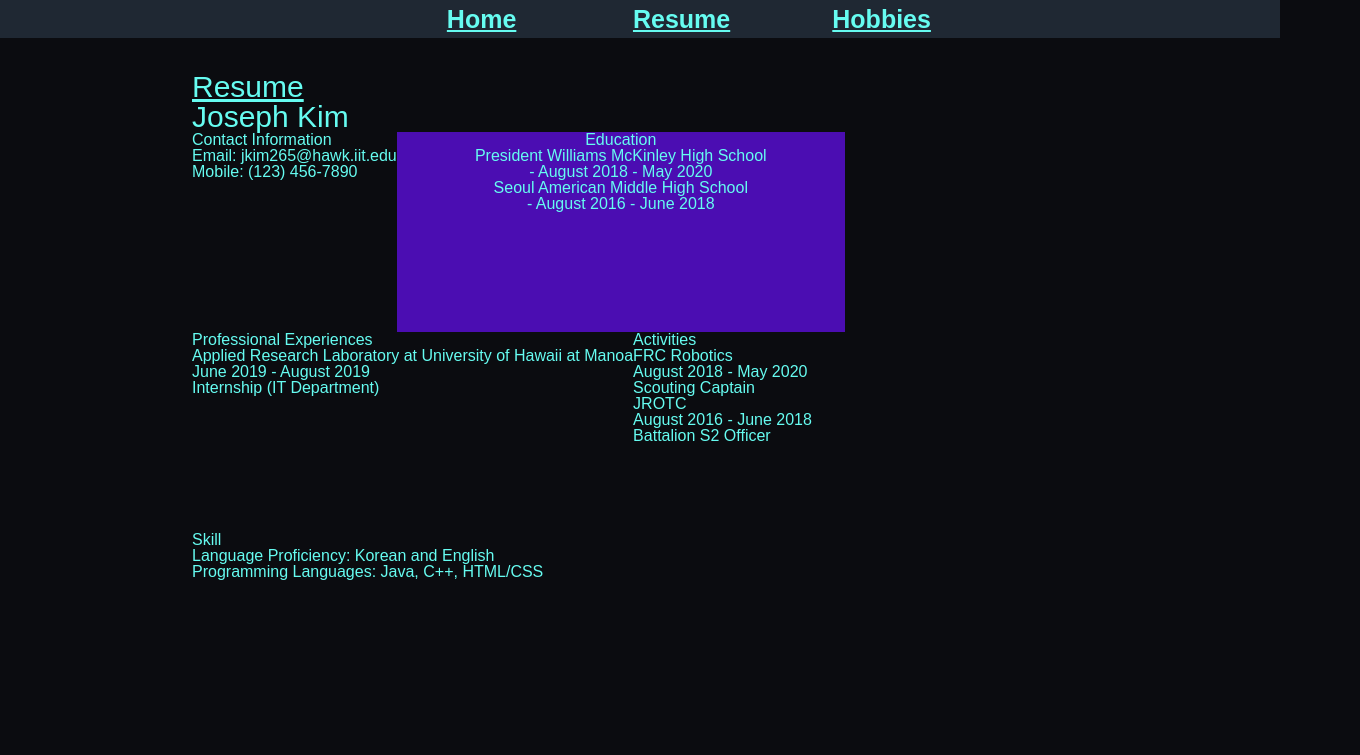
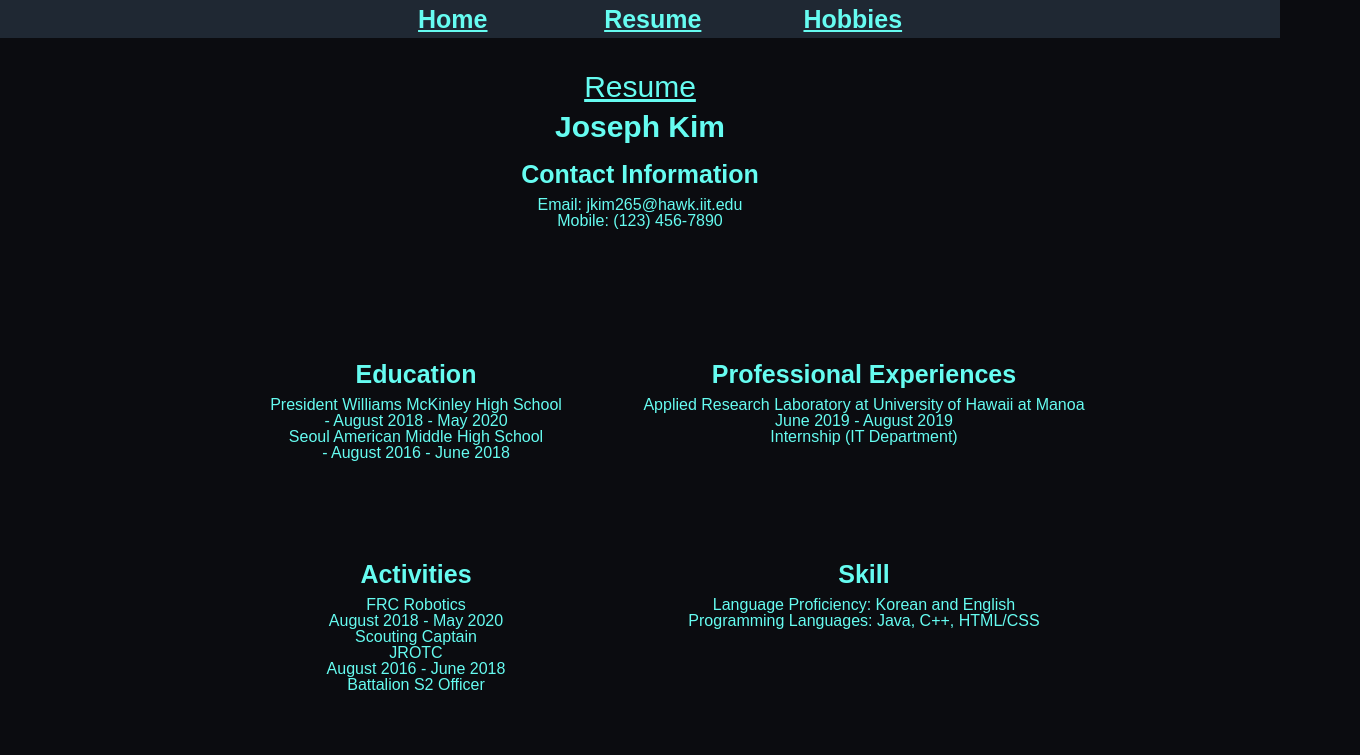
Before and after one commit to zmgkgkt1004/project2, a plain HTML site: page resume.html in a window 1280 px wide. Shown: the whole page, 1360 px wide, since content can reach past the window. Drawn offline with Linux system fonts and the light colour scheme.

Commit message:
Update style.css
Resume css added

```diff
--- a/css/style.css
+++ b/css/style.css
@@ -7,6 +7,8 @@ html {
   text-align: left;
   padding: 2.125em 15%;
   color: #66FCF1;
+  margin: 0;
+
 }
 
 html {
@@ -16,16 +18,24 @@ html {
 h1 {
   text-align: left;
   font-size: 50px;
-  font-family: ;
+
 }
 
 h2 {
   font-size: 30px;
   text-decoration: underline;
+  text-align: center;
+}
+
+h3 {
+	font-size: 25px;
+	margin: 10px;
+	font-weight: bold;
+
 }
 
 nav{
-  margin-left: 5em;
+  margin-left: 3.2em;
   margin-right: 5em;
   position: absolute;
   width: 100%;
@@ -66,6 +76,7 @@ nav ul {
 
 #name {
 	font-size: 30px;
+	text-align:center;
 }
 
 div {
@@ -75,6 +86,25 @@ div {
 
 #education {
 	width:50%;
-	background:#4B0DB2;
 	text-align:center;
 }
+
+#contact {
+	width:100%;
+	text-align:center;
+}
+
+#professionalexperiences{
+	width: 50%;
+	text-align:center;
+}
+
+#activities{
+	width:50%;
+	text-align:center;
+}
+
+#skill{
+	width: 50%;
+	text-align:center;
+}
```
